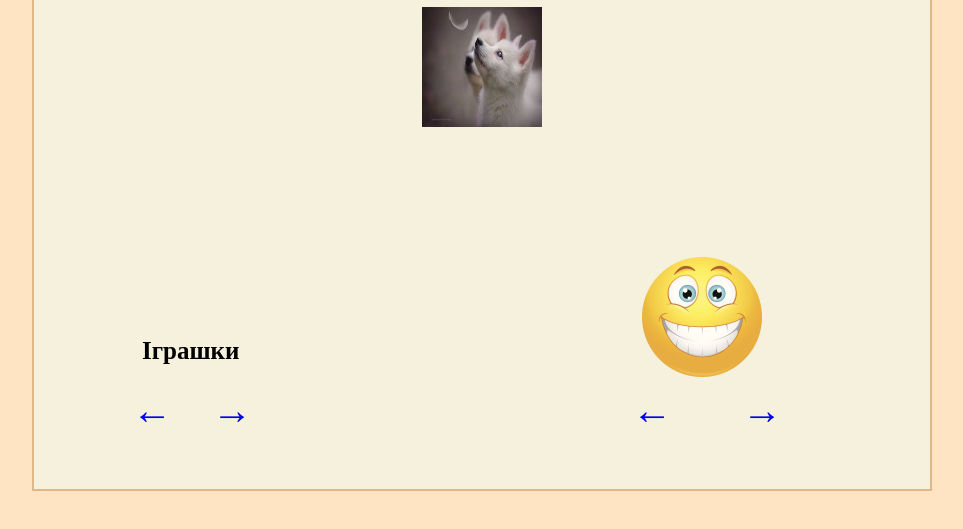
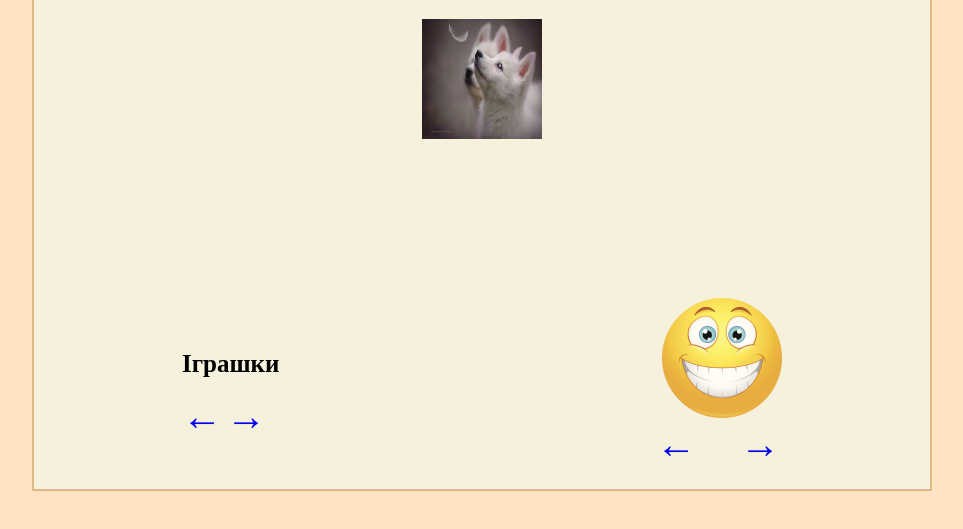
Before and after one commit to prominchyk/demopage, a plain HTML site: page index.html in a window 1280 px wide. Shown: the part 63-592 px from the top of the page, without its empty margins (158-1121 px from the left). Drawn offline with Linux system fonts and the light colour scheme.

Commit message:
Update index.html

```diff
--- a/index.html
+++ b/index.html
@@ -19,6 +19,7 @@
 
    #slider {
     width: 600px;
+    height: 50px;
     margin: 0 auto;
    }
 
@@ -30,48 +31,44 @@
    a {
     font-size: 40px;
     text-decoration: none;
-    position: absolute
+    position: relative
    }
 
    #left {
-    top: 450px;
-    left: 290px;
+    top: 250px;
    }
 
    #right {
-    top: 450px;
-    left: 370px;
+    top: 250px;
    }
 
    #slider2 {
-    position: absolute;
-    top: 400px;
-    left: 300px;
+    position: relative;
+    top: 160px;
     font-size: 25px;
     font-weight: bold;
    }
 
    #slider3 {
-    position: absolute;
-    top: 320px;
-    left: 800px;
+    position: relative;
+    top: 80px;
+    left: 480px;
    }
 
    #slider4 {
-    position: absolute;
-    top: 70px;
-    left: 580px;
+    position: relative;
+    left: 240px;
    }
 
 
    #left2 {
-    top: 450px;
-    left: 790px;
+    top: 120px;
+    left: 350px;
    }
 
    #right2 {
-    top: 450px;
-    left: 900px;
+    top: 120px;
+    left: 390px;
    }
 
    .noActive {
```
